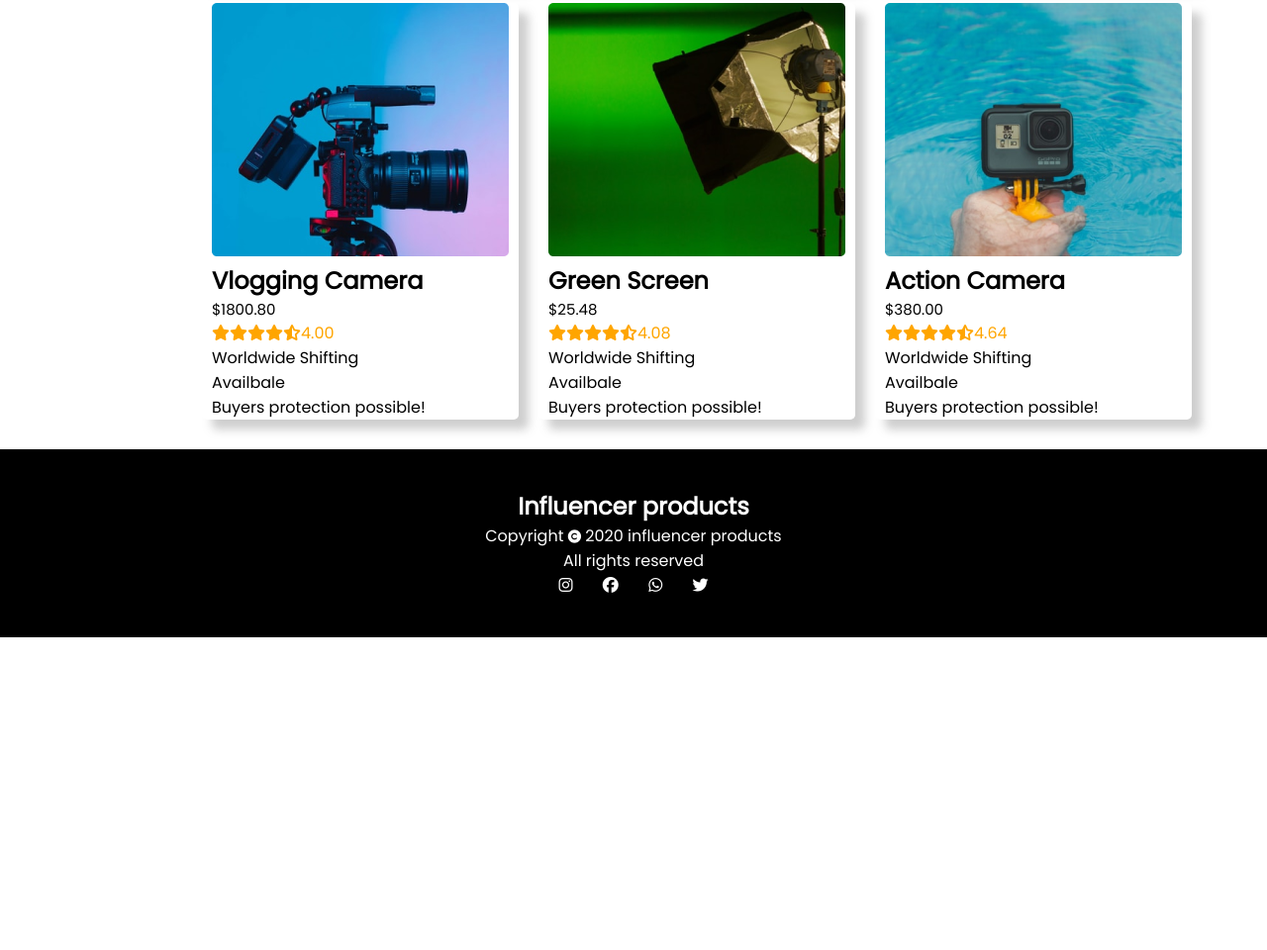
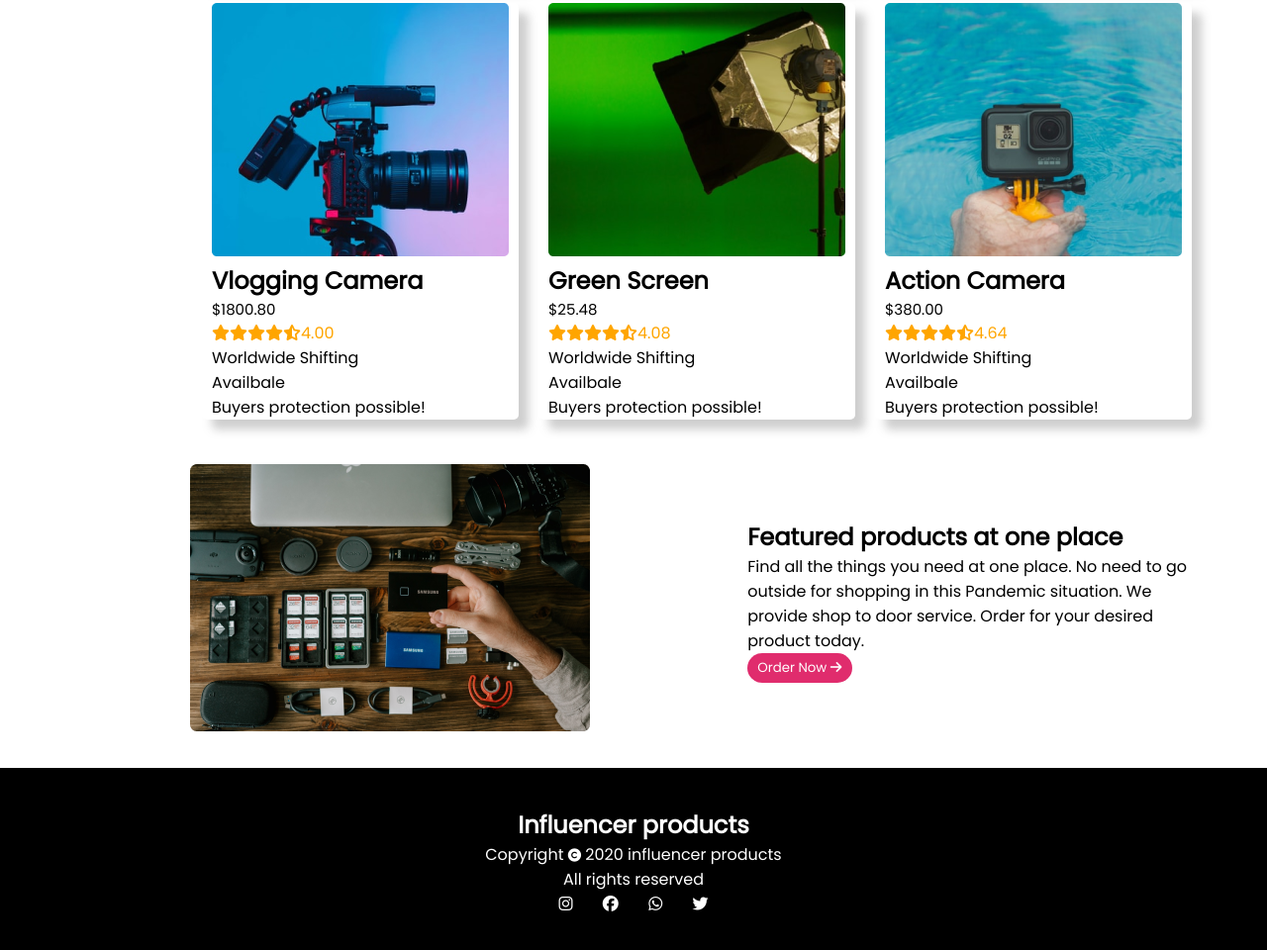
Before and after one commit to Prince-Zaman/influencer-gear, a plain HTML site: page index.html in a window 1280 px wide. Shown: the part 1455-2415 px from the top of the page at 99% size. Before the commit the page ends 2099 px from the top, so only its background shows below. Drawn offline with Linux system fonts and the light colour scheme.

Commit message:
last last push

```diff
--- a/index.html
+++ b/index.html
@@ -194,6 +194,21 @@
         </div>
       </section>
     </main>
+    <!-- bonus part -->
+    <section class="contents">
+      <div class="featured-products">
+        <img src="images/gear.png" alt="" />
+      </div>
+      <div class="featured-products">
+        <h1>Featured products at one place</h1>
+        <p>
+          Find all the things you need at one place. No need to go outside for
+          shopping in this Pandemic situation. We provide shop to door service.
+          Order for your desired product today.
+        </p>
+        <button>Order Now <i class="fas fa-arrow-right"></i></button>
+      </div>
+    </section>
     <!-- footer part -->
     <footer>
       <h2>Influencer products</h2>
--- a/styles/style.css
+++ b/styles/style.css
@@ -68,6 +68,15 @@ button {
 .ratings {
   color: orange;
 }
+/* bonus part */
+.featured-products {
+  width: 45%;
+  margin: 15px 0;
+}
+.featured-products:hover {
+  background-color: rgba(220, 20, 60, 0.432);
+  border-radius: 15px;
+}
 /* footer part */
 footer {
   text-align: center;
```
